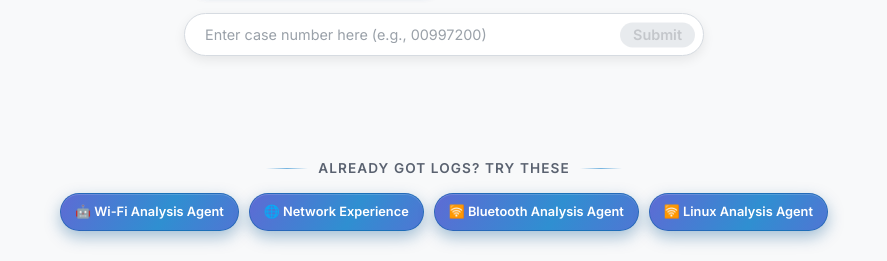
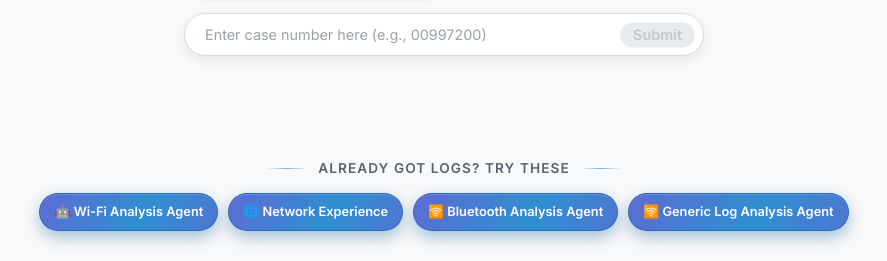
Before and after one commit to kj-fang/wireless_ce_avatar, a Flask app: template templates/index.html in a window 1280 px wide. Shown: the part 1064-1325 px from the top of the page, without its empty margins (196-1083 px from the left). Run offline with Flask 3, Linux system fonts and the light colour scheme; the template is opened without the code that fills it, so the values that code supplies are empty; parts of the project's set-up code (start-up, migrations or seed data) failed here and were passed over; some libraries are stand-ins or nearby versions.

Commit message:
Fix Linux Analysis agent to Generic Log Analysis Agent

```diff
--- a/configs/chatbot_ui.py
+++ b/configs/chatbot_ui.py
@@ -251,7 +251,7 @@ LINUX_UI = {
     # What this agent is good at comes from its prompt and its skills, both of
     # which are editable without touching Python, so the page does not name one
     # domain in its chrome. Matches the home page's "Linux Analysis Agent".
-    "title": "Linux Analysis Agent",
+    "title": "Generic Log Analysis Agent",
     "back_url": "/linux_chatbot/back_to_avatar",
     "input_placeholder": "Describe the issue and ask a question about the log.",
     "accent": "#15803d",
--- a/templates/index.html
+++ b/templates/index.html
@@ -900,7 +900,7 @@
                 🛜 Bluetooth Analysis Agent
             </a>
             <a href="/linux_chatbot/" class="chatbot-tech-btn">
-                🛜 Linux Analysis Agent
+                🛜 Generic Log Analysis Agent
             </a>
         </div>
     </div>
```
